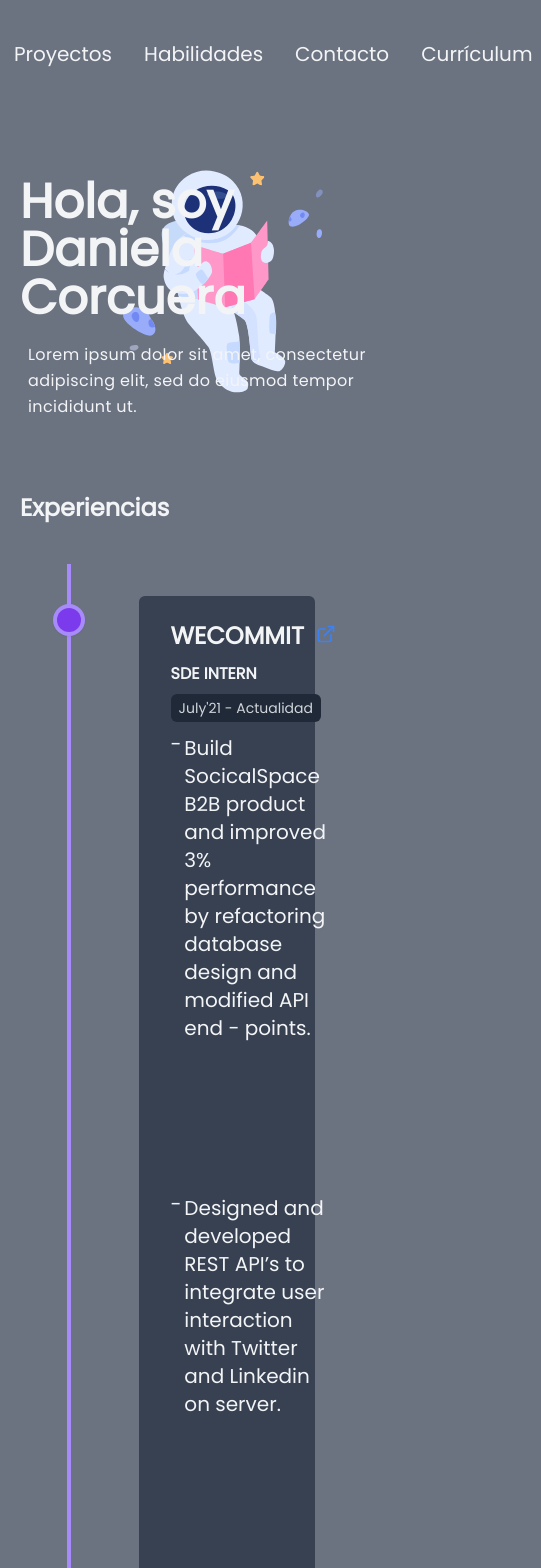
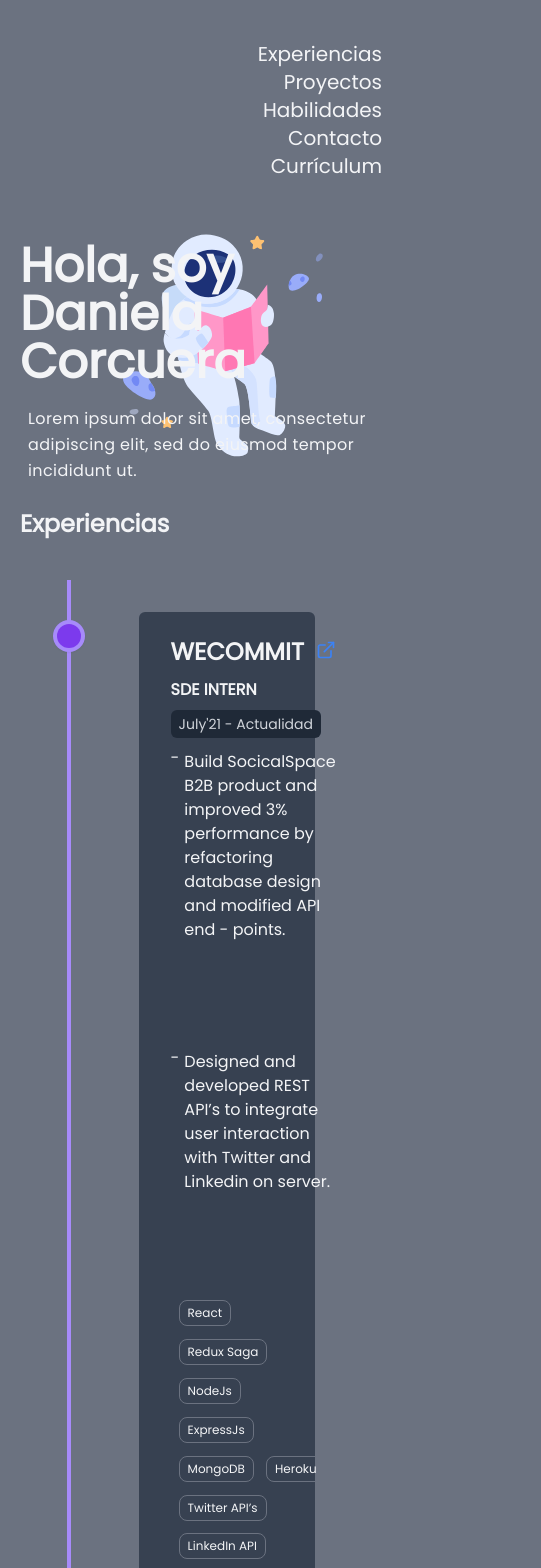
Before and after one commit to cristobalgvera/dani-portfolio, a Next.js app: page / in a window 390 px wide. Shown: the top 1568 px of the page, 541 px wide, since content can reach past the window. Built offline with nearby package versions, Linux system fonts and the light colour scheme; what @tailwindcss/typography would draw is missing.

Commit message:
:recycle: Refactor on styles of entire app

```diff
--- a/next.config.js
+++ b/next.config.js
@@ -1,4 +1,7 @@
 /** @type {import('next').NextConfig} */
 module.exports = {
   reactStrictMode: true,
+  images: {
+    domains: ['via.placeholder.com'],
+  },
 };
--- a/src/components/common/layout/Layout.tsx
+++ b/src/components/common/layout/Layout.tsx
@@ -7,7 +7,7 @@ interface LayoutProps {
 }
 
 export const Layout: FC<LayoutProps> = ({ children, title }) => (
-  <div className="my-10 mx-auto max-w-screen-lg text-gray-100">
+  <div className="my-10 mx-auto max-w-screen-sm md:max-w-screen-md text-gray-100">
     <Head>
       <title data-testid="document-title">{title ?? 'Daniela Cocuera'}</title>
       <meta name="description" content="Portafolio de Daniela Corcuera" />
--- a/src/components/common/molecules/PageSection.tsx
+++ b/src/components/common/molecules/PageSection.tsx
@@ -14,7 +14,7 @@ export const PageSection: FC<PageSectionProps> = ({
     <section
       data-testid="section"
       id={id}
-      className={`${extraClasses} my-16 px-5`}
+      className={`${extraClasses} my-4 px-5 lg:my-16`}
     >
       {children}
     </section>
--- a/src/components/common/organisms/header/Header.tsx
+++ b/src/components/common/organisms/header/Header.tsx
@@ -4,7 +4,7 @@ import { HeaderLinkList } from './molecules/HeaderLinkList';
 
 export const Header: FC = () => {
   return (
-    <nav className="space-x-10">
+    <nav>
       <HeaderLinkList headers={HEADERS_DATA} />
     </nav>
   );
--- a/src/components/common/organisms/header/molecules/HeaderLinkList.tsx
+++ b/src/components/common/organisms/header/molecules/HeaderLinkList.tsx
@@ -8,7 +8,7 @@ interface HeaderLinkListProps {
 
 export const HeaderLinkList: FC<HeaderLinkListProps> = ({ headers }) => {
   return (
-    <ul className="flex flex-row space-x-4 md:space-x-10 md:text-xl justify-center md:justify-end font-thin">
+    <ul className="flex flex-col justify-center items-end lg:flex-row lg:justify-end lg:space-x-10 lg:text-xl ">
       {headers.map((link) => (
         <li key={link.href}>
           <HeaderLink link={link} />
--- a/src/components/portfolio/experiences/atoms/ExperienceDetail.tsx
+++ b/src/components/portfolio/experiences/atoms/ExperienceDetail.tsx
@@ -9,7 +9,10 @@ interface ExperienceDescriptionProps {
 export const ExperienceDetail: FC<ExperienceDescriptionProps> = ({
   detail,
 }) => (
-  <div data-testid="experience-detail" className="grid grid-cols-12 text-xl">
+  <div
+    data-testid="experience-detail"
+    className="grid grid-cols-12 h-auto text-md lg:text-xl"
+  >
     <span className="col-span-1">-</span>
     <span className="col-span-11 py-1 first:pt-0 last:pb-0">{detail}</span>
   </div>
--- a/src/components/portfolio/experiences/molecules/ExperienceSkills.tsx
+++ b/src/components/portfolio/experiences/molecules/ExperienceSkills.tsx
@@ -5,7 +5,7 @@ import { ExperienceTag } from '../atoms/ExperienceTag';
 interface ExperienceSkillsProps extends Pick<IExperience, 'skills'> {}
 
 export const ExperienceSkills: FC<ExperienceSkillsProps> = ({ skills }) => (
-  <div className="flex flex-wrap px-2 gap-y-0 gap-x-2">
+  <div className="flex flex-wrap px-2 gap-y-2 gap-x-3">
     {skills.map((skill, index) => (
       <ExperienceTag key={`${skill} - ${index}`} skill={skill} />
     ))}
--- a/src/components/portfolio/projects/Projects.tsx
+++ b/src/components/portfolio/projects/Projects.tsx
@@ -8,7 +8,7 @@ export const Projects = () => {
   return (
     <PageSection id={SECTION.PROJECTS}>
       <SectionHeader title={SECTION.PROJECTS} />
-      <div className="flex flex-col gap-y-4 lg:gap-y-12">
+      <div className="flex flex-col gap-y-8 lg:gap-y-12">
         {PROJECTS_DATA.map((project, index) => (
           <ProjectCard key={index} project={project} />
         ))}
--- a/src/components/portfolio/projects/atoms/ProjectImage.tsx
+++ b/src/components/portfolio/projects/atoms/ProjectImage.tsx
@@ -1,14 +1,11 @@
 import { FC } from 'react';
+import Image, { ImageProps } from 'next/image';
 
-interface ProjectImageProps
-  extends React.DetailedHTMLProps<
-    React.ImgHTMLAttributes<HTMLImageElement>,
-    HTMLImageElement
-  > {
+interface ProjectImageProps extends ImageProps {
   src: string;
   alt: string;
 }
 
 export const ProjectImage: FC<ProjectImageProps> = ({ src, alt }) => {
-  return <img role="img" src={src} alt={alt} width={350} height={300} />;
+  return <Image role="img" src={src} alt={alt} width={350} height={300} />;
 };
--- a/src/components/portfolio/projects/organisms/ProjectCard.tsx
+++ b/src/components/portfolio/projects/organisms/ProjectCard.tsx
@@ -12,14 +12,14 @@ interface ProjectLayoutProps {
 export const ProjectCard: FC<ProjectLayoutProps> = ({
   project: { title, description, tools, image, link },
 }) => (
-  <div className="grid grid-cols-2 gap-x-4 lg:gap-x-16">
+  <article className="grid py-2 justify-center md:justify-start gap-x-4 group md:grid-flow-col lg:gap-x-16">
+    <picture className="md:group-even:order-last">
+      <ProjectImage src={image} alt={title} />
+    </picture>
     <div className="flex flex-col gap-y-2 lg:gap-y-4">
       <ProjectInformation title={title} description={description} />
       <ProjectTags tags={tools} />
       <ProjectLinks links={[{ href: link }]} />
     </div>
-    <div className="self-center">
-      <ProjectImage src={image} alt={title} />
-    </div>
-  </div>
+  </article>
 );
```
Also changed, not shown: 1 other file (tests, documents, lock files or other folders).
